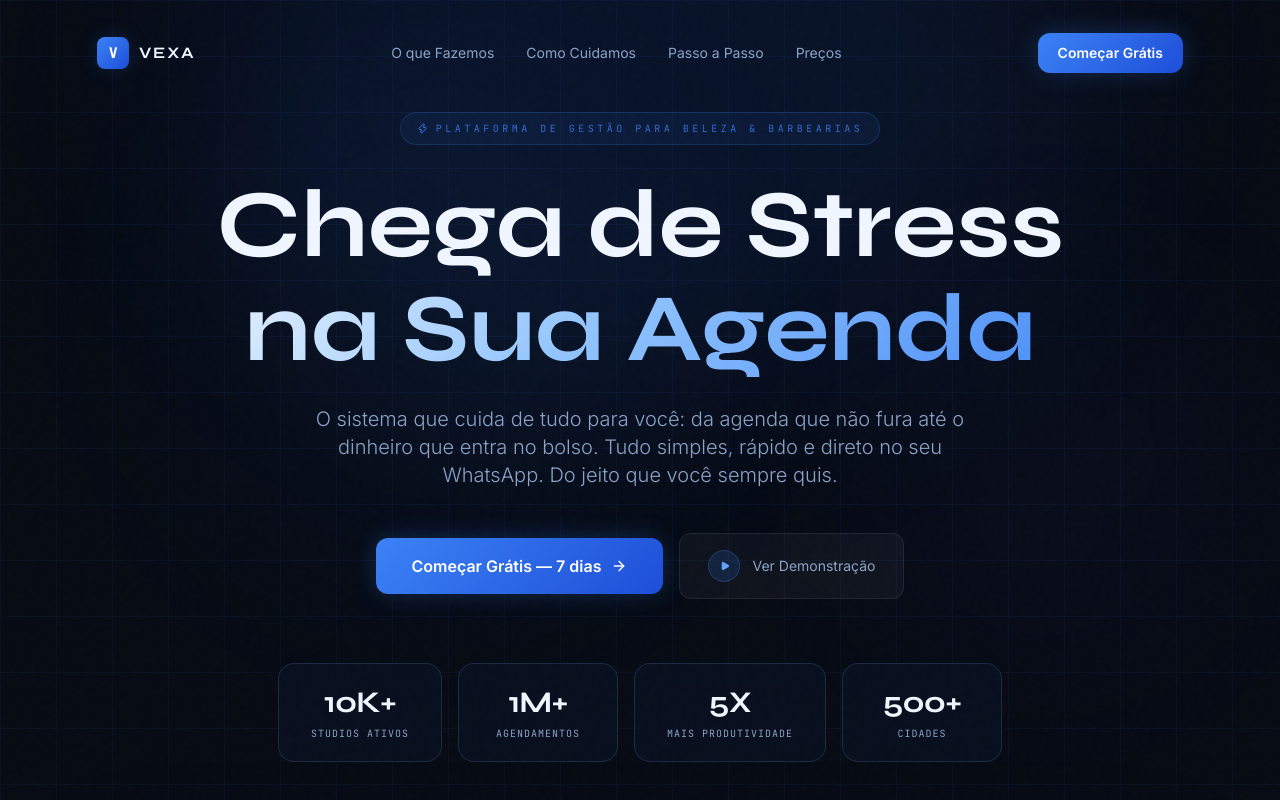
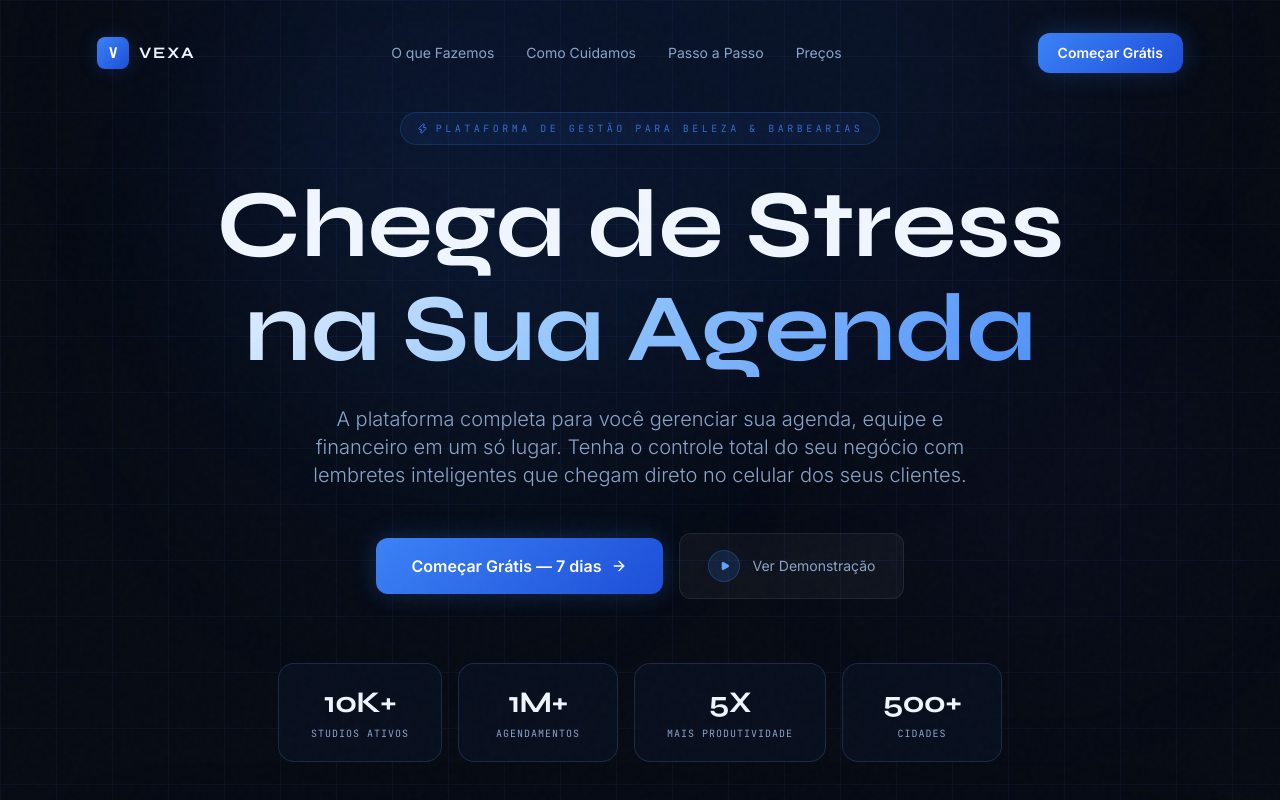
Before and after one commit to felipepazdev/LandingPageVexa, a React (Vite) app: page / in a window 1280 px wide. Shown: the top 800 px of the page. Built offline with nearby package versions, Linux system fonts and the light colour scheme.

Commit message:
fix: alinha copy sobre sistema web e lembretes de whatsapp

```diff
--- a/src/components/Features.jsx
+++ b/src/components/Features.jsx
@@ -17,9 +17,9 @@ const features = [
   },
   {
     icon: MessageCircle,
-    title: 'Adeus, "Será que vem?"',
-    desc: 'O sistema avisa seus clientes por WhatsApp antes do horário. Eles confirmam e você não fica perdendo tempo esperando.',
-    tag: 'WhatsApp Automático',
+    title: 'Lembretes Inteligentes',
+    desc: 'O sistema envia notificações automáticas via WhatsApp antes de cada serviço. Reduza o nível de faltas no seu estúdio sem precisar mandar mensagens uma por uma.',
+    tag: 'Redução de Faltas',
     accentColor: '#10B981',
     glowColor: 'rgba(16,185,129,0.12)',
     borderHover: 'rgba(16,185,129,0.3)',
--- a/src/components/Hero.jsx
+++ b/src/components/Hero.jsx
@@ -56,7 +56,7 @@ export default function Hero({ onOpenTrial }) {
 
         {/* Subtitle */}
         <p className="hero-sub text-lg md:text-xl text-textMuted max-w-2xl mx-auto mb-11 font-light leading-relaxed">
-          O sistema que cuida de tudo para você: da agenda que não fura até o dinheiro que entra no bolso. Tudo simples, rápido e direto no seu WhatsApp. Do jeito que você sempre quis.
+          A plataforma completa para você gerenciar sua agenda, equipe e financeiro em um só lugar. Tenha o controle total do seu negócio com lembretes inteligentes que chegam direto no celular dos seus clientes.
         </p>
 
         {/* CTA Buttons */}
--- a/src/components/Philosophy.jsx
+++ b/src/components/Philosophy.jsx
@@ -21,9 +21,9 @@ const steps = [
   {
     num: '02',
     title: 'Sua Agenda no Automático',
-    desc: 'Você só precisa marcar o horário. O resto a Vexa faz: avisa o cliente, confirma a vinda e tranca o horário na agenda.',
+    desc: 'Você só precisa marcar o horário. O resto a Vexa cuida para você, enviando lembretes personalizados que reduzem os esquecimentos.',
     color: '#A78BFA',
-    bullets: ['Agenda visual e colorida', 'Avisos automáticos no WhatsApp', 'Saiba quem confirmou na hora'],
+    bullets: ['Agenda visual e colorida', 'Lembretes automáticos no WhatsApp', 'Sua equipe sempre por dentro'],
     component: CursorScheduler
   },
   {
--- a/src/components/Testimonials.jsx
+++ b/src/components/Testimonials.jsx
@@ -11,7 +11,7 @@ const testimonials = [
     city: 'São Paulo, SP',
     avatar: 'SM',
     color: '#3B82F6',
-    quote: 'Em 2 semanas usando a Vexa, aumentei meu faturamento em 22%. A automação de confirmações pelo WhatsApp eliminou 90% dos no-shows.',
+    quote: 'Em 2 semanas usando a Vexa, o movimento no meu estúdio ficou muito mais organizado. Os lembretes automáticos de WhatsApp reduziram as faltas drasticamente.',
     stars: 5,
   },
   {
```
